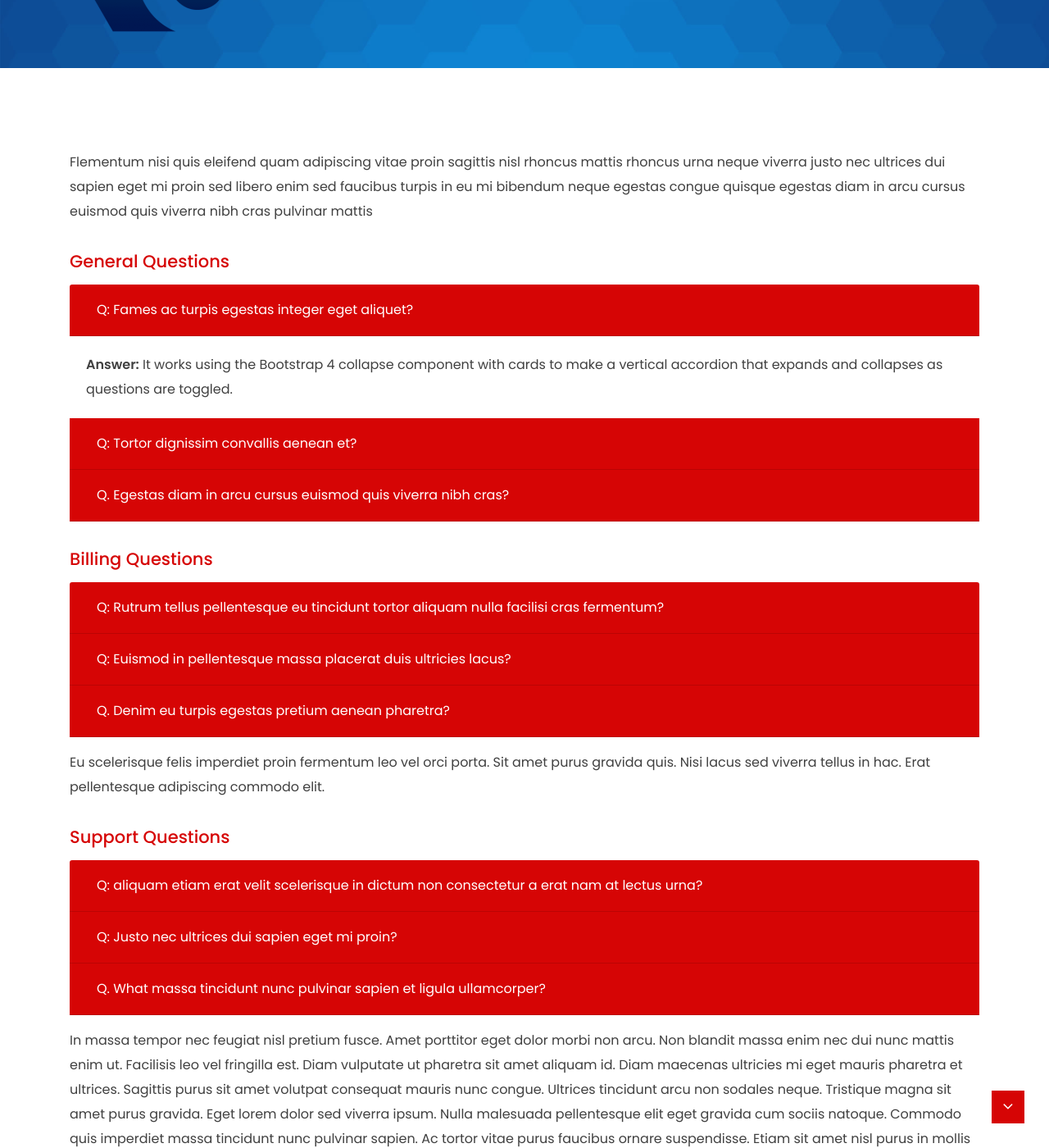
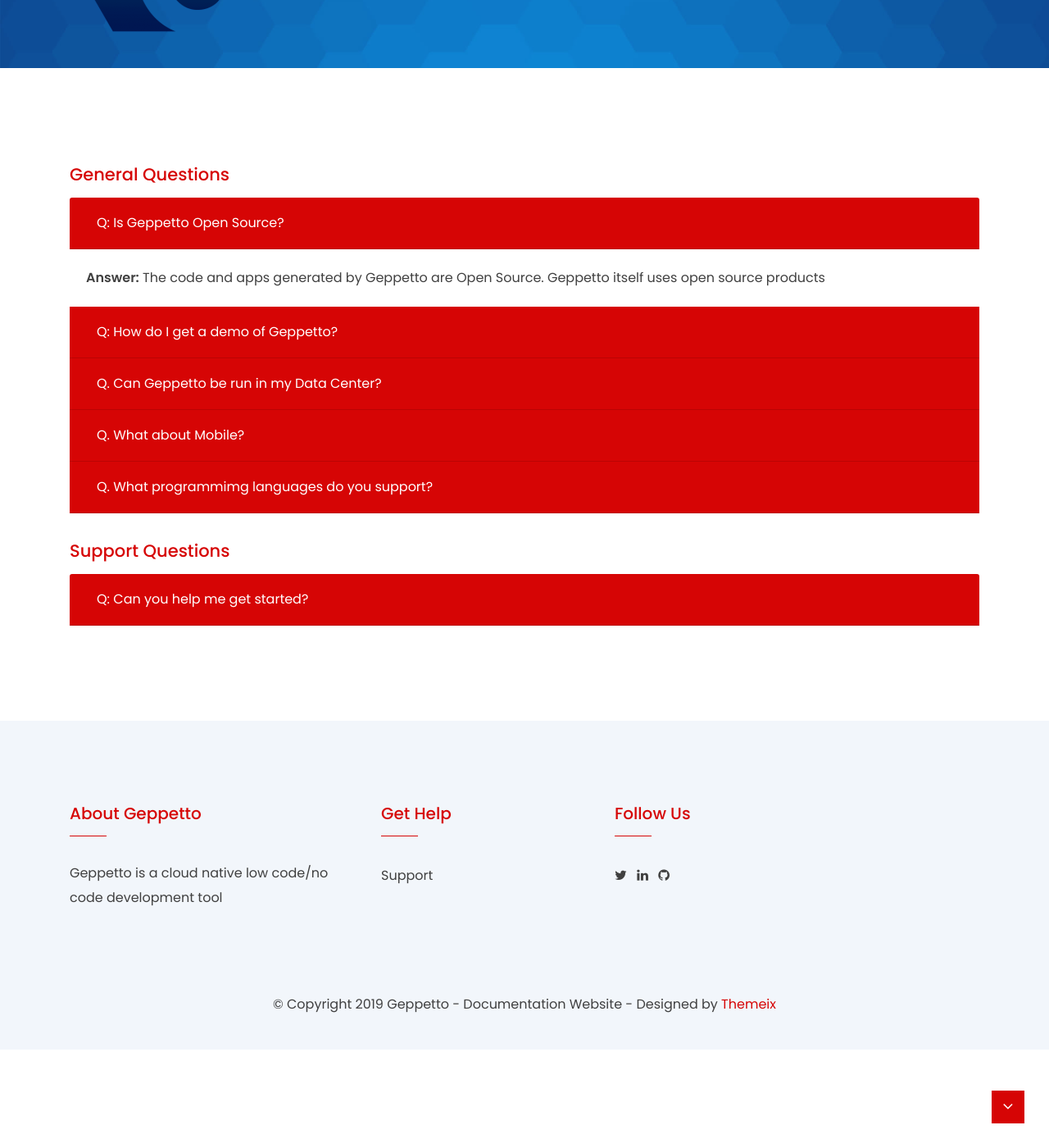
Before and after one commit to francois-dbag/TestDoxyTheme.github.io, a Jekyll site: the page built from pages/faq.html, in a window 1280 px wide and 1400 px high, scrolled down 223 px. Shown: the whole window at 82% size. Built offline with Jekyll 4.4.1, drawn with Linux system fonts in a browser that asks for light colours; some of the changed text lies outside the part shown.

Commit message:
add real FAQs

```diff
--- a/pages/faq.html
+++ b/pages/faq.html
@@ -13,20 +13,19 @@
          <div class="row">
             <div class="col-md-12">
                <div class="page-content-box">
-                  <p>Flementum nisi quis eleifend quam adipiscing vitae proin sagittis nisl rhoncus mattis rhoncus urna neque viverra justo nec ultrices dui sapien eget mi proin sed libero enim sed faucibus turpis in eu mi bibendum neque egestas congue quisque egestas diam in arcu cursus euismod quis viverra nibh cras pulvinar mattis</p>
                   <h4 class="heading-4 pt-3">General Questions</h4>
                   <div class="accordion faq-accordion mb-3" id="faqaccordion1">
                      <div class="card">
                         <div class="card-header" id="headingOne">
                            <h5 class="mb-0">
                               <button class="btn btn-link" type="button" data-toggle="collapse" data-target="#collapseOne" aria-expanded="true">
-                              Q: Fames ac turpis egestas integer eget aliquet?
+                              Q: Is Geppetto Open Source?
                               </button>
                            </h5>
                         </div>
                         <div id="collapseOne" class="collapse show" aria-labelledby="headingOne" data-parent="#faqaccordion1">
                            <div class="card-body">
-                              <b>Answer:</b> It works using the Bootstrap 4 collapse component with cards to make a vertical accordion that expands and collapses as questions are toggled.
+                              <b>Answer:</b> The code and apps generated by Geppetto are Open Source. Geppetto itself uses open source products
                            </div>
                         </div>
                      </div>
@@ -34,13 +33,17 @@
                         <div class="card-header" id="headingTwo">
                            <h5 class="mb-0">
                               <button class="btn btn-link collapsed" type="button" data-toggle="collapse" data-target="#collapseTwo" aria-expanded="false">
-                              Q: Tortor dignissim convallis aenean et?
+                              Q: How do I get a demo of Geppetto?
                               </button>
                            </h5>
                         </div>
                         <div id="collapseTwo" class="collapse" aria-labelledby="headingTwo" data-parent="#faqaccordion1">
                            <div class="card-body">
-                              Bootstrap is the most popular CSS framework in the world. The latest version released in 2018 is Bootstrap 4. Bootstrap can be used to quickly build responsive websites.
+                              <b>Answer:</b><p>Go to our <a href="https://www.youtube.com/channel/UCEpgI_L73Sw4CKkhn69auRA"
+                                 style="text-decoration: none; border-bottom: 1px solid #ff0000; color: #000000;"
+                                 target="_blank">YouTube Channel</a> or
+                                 <a href="/pages/contact" style="text-decoration: none; border-bottom: 1px solid #ff0000; color:
+                                  #000000;">Contact</a>  us to join our private BETA program </p>
                            </div>
                         </div>
                      </div>
@@ -48,65 +51,44 @@
                         <div class="card-header" id="headingThree">
                            <h5 class="mb-0">
                               <button class="btn btn-link collapsed" type="button" data-toggle="collapse" data-target="#collapseThree" aria-expanded="false">
-                              Q. Egestas diam in arcu cursus euismod quis viverra nibh cras?
+                              Q. Can Geppetto be run in my Data Center?
                               </button>
                            </h5>
                         </div>
                         <div id="collapseThree" class="collapse" aria-labelledby="headingThree" data-parent="#faqaccordion1">
                            <div class="card-body">
-                              The answer to the question can go here.
-                           </div>
-                        </div>
-                     </div>
-                  </div>
-                  <h4 class="heading-4 pt-3">Billing Questions</h4>
-                  <div class="accordion faq-accordion mb-3" id="faqaccordion2">
-                     <div class="card">
-                        <div class="card-header" id="headingOne2">
-                           <h5 class="mb-0">
-                              <button class="btn btn-link" type="button" data-toggle="collapse" data-target="#blling1" aria-expanded="true">
-                              Q: Rutrum tellus pellentesque eu tincidunt tortor aliquam nulla facilisi cras fermentum?
-                              </button>
-                           </h5>
-                        </div>
-                        <div id="blling1" class="collapse" aria-labelledby="headingOne2" data-parent="#faqaccordion2">
-                           <div class="card-body">
-                              <b>Answer:</b> Sit amet risus nullam eget felis eget nunc lobortis mattis aliquam faucibus purus in massa tempor nec feugiat nisl pretium fusce id velit ut tortor pretium viverra suspendisse potenti nullam ac tortor vitae purus faucibus ornare suspendisse sed nisi lacus sed viverra tellus in hac habitasse platea dictumst vestibulum rhoncus est pellentesque elit ullamcorper dignissim
+                              <b>Answer:</b> Yes - the only requirement to use Geppetto is a Kubernetes cluster
                            </div>
                         </div>
                      </div>
                   <div class="card">
-                        <div class="card-header" id="headingTwo2">
+                     <div class="card-header" id="headingThree">
                         <h5 class="mb-0">
-                              <button class="btn btn-link collapsed" type="button" data-toggle="collapse" data-target="#blling2" aria-expanded="false">
-                              Q: Euismod in pellentesque massa placerat duis ultricies lacus?
+                           <button class="btn btn-link collapsed" type="button" data-toggle="collapse" data-target="#collapseThree" aria-expanded="false">
+                           Q. What about Mobile?
                            </button>
                         </h5>
                      </div>
-                        <div id="blling2" class="collapse" aria-labelledby="headingTwo2" data-parent="#faqaccordion2">
+                     <div id="collapseThree" class="collapse" aria-labelledby="headingThree" data-parent="#faqaccordion1">
                         <div class="card-body">
-                              Bootstrap is the most popular CSS framework in the world. The latest version released in 2018 is Bootstrap 4. Bootstrap can be used to quickly build responsive websites.
+                           <b>Answer:</b> Our apps are responsive and we provide Ionic based applications as well
                         </div>
                      </div>
                   </div>
                <div class="card">
-                        <div class="card-header" id="headingThree2">
+                  <div class="card-header" id="headingThree">
                      <h5 class="mb-0">
-                              <button class="btn btn-link collapsed" type="button" data-toggle="collapse" data-target="#blling3" aria-expanded="false">
-                              Q. Denim eu turpis egestas pretium aenean pharetra?
+                        <button class="btn btn-link collapsed" type="button" data-toggle="collapse" data-target="#collapseThree" aria-expanded="false">
+                        Q. What programmimg languages do you support?
                         </button>
                      </h5>
                   </div>
-                        <div id="blling3" class="collapse" aria-labelledby="headingThree2" data-parent="#faqaccordion2">
+                  <div id="collapseThree" class="collapse" aria-labelledby="headingThree" data-parent="#faqaccordion1">
                      <div class="card-body">
-                              The answer to the question can go here.
+                        <b>Answer:</b> By default we use Node and Angular but others are possible
                      </div>
                   </div>
                </div>
-                  </div>
-                  <p>
-                     Eu scelerisque felis imperdiet proin fermentum leo vel orci porta. Sit amet purus gravida quis. Nisi lacus sed viverra tellus in hac. Erat pellentesque adipiscing commodo elit.
-                  </p>
             <p>
                   <h4 class="heading-4 pt-3">Support Questions</h4>
                   <div class="accordion faq-accordion mb-3" id="faqaccordion3">
@@ -114,48 +96,17 @@
                         <div class="card-header" id="headingOne3">
                            <h5 class="mb-0">
                               <button class="btn btn-link" type="button" data-toggle="collapse" data-target="#support2" aria-expanded="true">
-                              Q: aliquam etiam erat velit scelerisque in dictum non consectetur a erat nam at lectus urna?
+                              Q: Can you help me get started?
                               </button>
                            </h5>
                         </div>
                         <div id="support2" class="collapse" aria-labelledby="headingOne3" data-parent="#faqaccordion3">
                            <div class="card-body">
-                              <b>Answer:</b> It works using the Bootstrap 4 collapse component with cards to make a vertical accordion that expands and collapses as questions are toggled.
+                              <b>Answer:</b> Yes - we offer a quick start program <a href="/pages/contact" style="text-decoration: none; border-bottom: 1px solid #ff0000; color:
+                              #000000;"> Contact us</a> for the details
                            </div>
                         </div>
                      </div>
-                     <div class="card">
-                        <div class="card-header" id="headingTwo3">
-                           <h5 class="mb-0">
-                              <button class="btn btn-link collapsed" type="button" data-toggle="collapse" data-target="#support3" aria-expanded="false">
-                              Q: Justo nec ultrices dui sapien eget mi proin?
-                              </button>
-                           </h5>
-                        </div>
-                        <div id="support3" class="collapse" aria-labelledby="headingTwo3" data-parent="#faqaccordion3">
-                           <div class="card-body">
-                              Bootstrap is the most popular CSS framework in the world. The latest version released in 2018 is Bootstrap 4. Bootstrap can be used to quickly build responsive websites.
-                           </div>
-                        </div>
-                     </div>
-                     <div class="card">
-                        <div class="card-header" id="headingThree3">
-                           <h5 class="mb-0">
-                              <button class="btn btn-link collapsed" type="button" data-toggle="collapse" data-target="#support4" aria-expanded="false">
-                              Q. What massa tincidunt nunc pulvinar sapien et ligula ullamcorper?
-                              </button>
-                           </h5>
-                        </div>
-                        <div id="support4" class="collapse" aria-labelledby="headingThree3" data-parent="#faqaccordion3">
-                           <div class="card-body">
-                              The answer to the question can go here.
-                           </div>
-                        </div>
-                     </div>
-                  </div>
-                  <p>
-                     In massa tempor nec feugiat nisl pretium fusce. Amet porttitor eget dolor morbi non arcu. Non blandit massa enim nec dui nunc mattis enim ut. Facilisis leo vel fringilla est. Diam vulputate ut pharetra sit amet aliquam id. Diam maecenas ultricies mi eget mauris pharetra et ultrices. Sagittis purus sit amet volutpat consequat mauris nunc congue. Ultrices tincidunt arcu non sodales neque. Tristique magna sit amet purus gravida. Eget lorem dolor sed viverra ipsum. Nulla malesuada pellentesque elit eget gravida cum sociis natoque. Commodo quis imperdiet massa tincidunt nunc pulvinar sapien. Ac tortor vitae purus faucibus ornare suspendisse. Etiam sit amet nisl purus in mollis nunc sed id.
-                  </p>
                </div>
             </div>
          </div>
```
Lines whose indentation alone changed are shown as unchanged.
